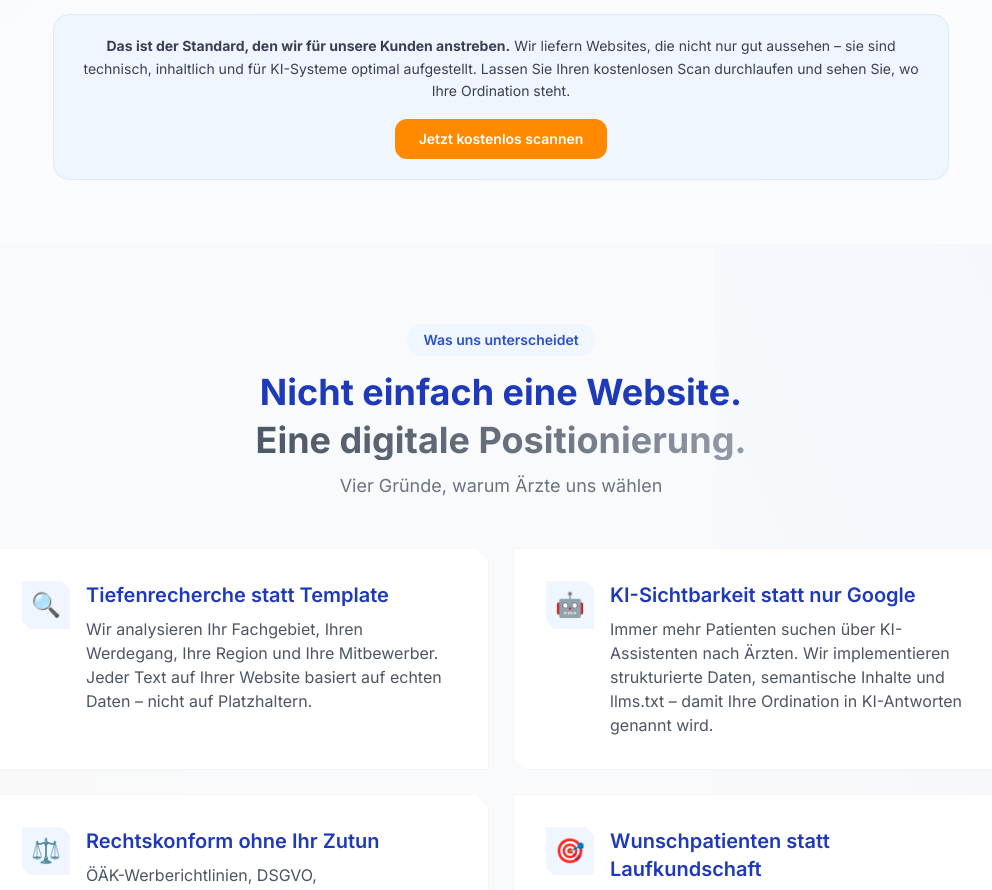
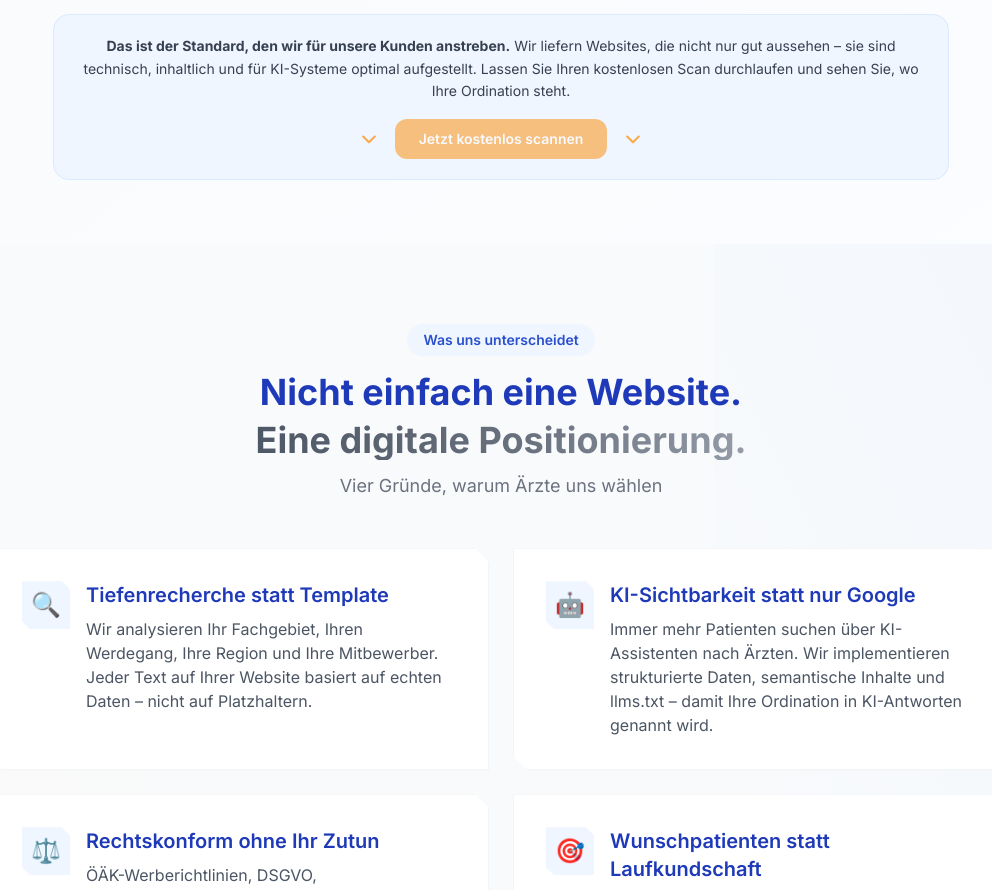
Before and after one commit to hofbauermarketing/mypraxis-nextjs, a Next.js app: page / in a window 1280 px wide. Shown: the part 3148-4038 px from the top of the page, without its empty margins (139-1131 px from the left). Built offline with nearby package versions, Linux system fonts and the light colour scheme.

Commit message:
ui: pulsing scan button with static arrow chevrons

```diff
--- a/app/page.tsx
+++ b/app/page.tsx
@@ -310,9 +310,23 @@ export default function HomePage() {
               Wir liefern Websites, die nicht nur gut aussehen – sie sind technisch, inhaltlich und für KI-Systeme
               optimal aufgestellt. Lassen Sie Ihren kostenlosen Scan durchlaufen und sehen Sie, wo Ihre Ordination steht.
             </p>
-            <a href="#scan" className="inline-block mt-4 bg-[#ff8a00] hover:bg-[#e67a00] text-white font-semibold px-6 py-2.5 rounded-xl text-sm transition-colors">
-              Jetzt kostenlos scannen
-            </a>
+            <div className="flex items-center justify-center gap-4 mt-4">
+              {/* Static arrow left */}
+              <svg className="w-5 h-5 text-[#ff8a00] opacity-70" fill="none" stroke="currentColor" viewBox="0 0 24 24">
+                <path strokeLinecap="round" strokeLinejoin="round" strokeWidth={2.5} d="M19 9l-7 7-7-7" />
+              </svg>
+              {/* Pulsing button */}
+              <a
+                href="#scan"
+                className="inline-block bg-[#ff8a00] hover:bg-[#e67a00] text-white font-semibold px-6 py-2.5 rounded-xl text-sm transition-colors animate-pulse hover:[animation:none]"
+              >
+                Jetzt kostenlos scannen
+              </a>
+              {/* Static arrow right */}
+              <svg className="w-5 h-5 text-[#ff8a00] opacity-70" fill="none" stroke="currentColor" viewBox="0 0 24 24">
+                <path strokeLinecap="round" strokeLinejoin="round" strokeWidth={2.5} d="M19 9l-7 7-7-7" />
+              </svg>
+            </div>
           </div>
         </div>
       </section>
```
